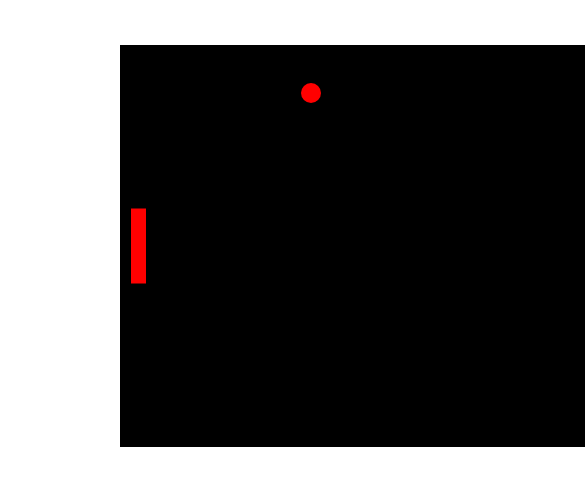
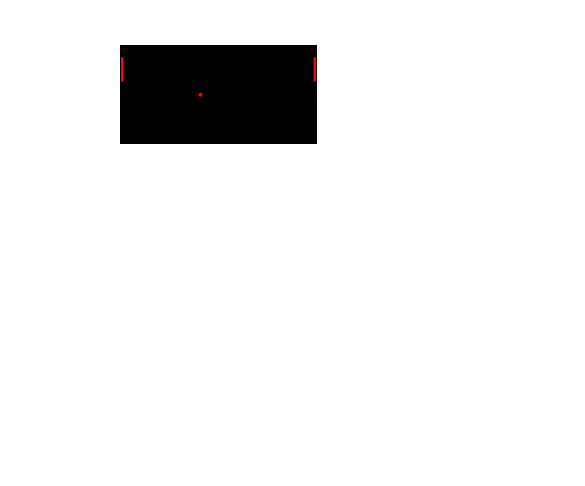
Before and after one commit to majmani1/Normal_Ping_Pong, a plain HTML site: page index.html in a window 390 px wide. Shown: the top 486 px of the page, 585 px wide, since content can reach past the window. Drawn offline with Linux system fonts and the light colour scheme.

Commit message:
responsive

```diff
--- a/index.html
+++ b/index.html
@@ -7,9 +7,10 @@
     <title>Document</title>
 </head>
 <body>
-    <canvas class="table" width="800" height="400" style="border:1px solid black;"></canvas>
+    <canvas class="table" style="border:1px solid black;"></canvas>
 
     <script src="js/app.js"></script>
     <script src="js/ball.js"></script>
+    <script src="js/responsive.js"></script>
 </body>
 </html>
--- a/js/app.js
+++ b/js/app.js
@@ -4,25 +4,32 @@
 const canvas = document.querySelector(".table")
 
 
+var infos_tbale = {
+
+    width : window.innerWidth / 2,
+    height : ( window.innerWidth / 2)/2,
+}
+
 var infos_player1 = {
-    x : 10,
-    y : canvas.height/2 - 37.5,
-    width : 15,
-    height : 75,
+    x : 0,
+    y : infos_tbale.height/2 - 37.5,
+    width : infos_tbale.width/80,
+    height : infos_tbale.height/4,
     move: "stop"
 }
 
 var infos_player2 = {
-    x : 780,
-    y : canvas.height/2 - 37.5,
-    width : 15,
-    height : 75,
+    x : infos_tbale.width - infos_player1.width,
+    y : infos_tbale.height/2 - 37.5,
+    width : infos_tbale.width/80,
+    height : infos_tbale.height/4,
     move: "stop"
 }
 
 var move_player
 
-
+canvas.width = infos_tbale.width
+canvas.height = infos_tbale.height
 
 const player1 = canvas.getContext("2d");
 const player2 = canvas.getContext("2d");
@@ -30,6 +37,7 @@ player1.fillStyle = "red";
 player2.fillStyle = "red";
 player1.fillRect(infos_player1.x,infos_player1.y,infos_player1.width,infos_player1.height);
 player2.fillRect(infos_player2.x,infos_player2.y,infos_player2.width,infos_player2.height);
+
 
 
 let clicks = []
@@ -116,11 +124,8 @@ function drawPlayer()
         }
     }
     draw_BAll()
-    // if (infos_player1.move == "stop" && infos_player2.move == "stop")
-        //     return
     player1.clearRect(0, 0, canvas.width, canvas.height);
-    // if (infos_ball.start == true)
-    //     print_text_chrono()
+
     draw_BAll()
     player1.fillRect(infos_player1.x,infos_player1.y,infos_player1.width,infos_player1.height);
     player2.fillRect(infos_player2.x,infos_player2.y,infos_player2.width,infos_player2.height);
@@ -129,4 +134,27 @@ function drawPlayer()
 
 
 
- var move_player = setInterval(drawPlayer, 15);
+var move_player = setInterval(drawPlayer, 15);
+
+addEventListener("resize", (event) => {
+    //-------- table
+    infos_tbale.width = window.innerWidth / 2
+    infos_tbale.height = (window.innerWidth / 2) / 2
+    canvas.width = infos_tbale.width
+    canvas.height = infos_tbale.height
+    //-------- player1
+    infos_player1.x = 0,
+    infos_player1.y = infos_tbale.height/2 - 37.5
+    infos_player1.width = infos_tbale.width/80
+    infos_player1.height = infos_tbale.height / 4
+    //-------- player2
+    infos_player2.x = infos_tbale.width - infos_player1.width
+    infos_player2.y = infos_tbale.height / 2 - 37.5
+    infos_player2.width = infos_tbale.width / 80
+    infos_player2.height = infos_tbale.height / 4
+    //-------- ball
+    infos_ball.x = infos_tbale.width / 2
+    infos_ball.y = infos_tbale.height / 2
+    infos_ball.width = infos_tbale.height  * 2 / 100
+
+ });
--- a/js/ball.js
+++ b/js/ball.js
@@ -1,7 +1,9 @@
 
-infos_ball = {
-    x: canvas.width/2,
-    y: canvas.height/2,
+var infos_ball = {
+    x: infos_tbale.width/2,
+    y: infos_tbale.height / 2,
+    width: infos_tbale.height  * 2 / 100,
+    height: infos_tbale.height  * 20 / 100,
     radius: 10,
     move_x: "left",
     move_y: "stop",
@@ -12,34 +14,13 @@ const ball = canvas.getContext("2d");
 
 
 
-// hna ghadi idar lchrono dial match
 
-// const text_chrono = canvas.getContext("2d");
-// function print_text_chrono(y) {
-//     console.log(y)
-
-//     text_chrono.font = "50px Arial";
-//     text_chrono.fillText(y,10,80);
-// }
-
-// var a = 5;
-// let play_match
-// play_match = setTimeout(() => {
-//     if (a == 0)
-//     {
-//         infos_ball.start_match = true
-//         clearTimeout(play_match)
-//         return
-//     }
-//     a--;
-//     print_text_chrono(a);
-//   }, "1000");
 
 
 function replay(move_x)
 {
-    infos_ball.x = canvas.width/2
-    infos_ball.y = canvas.height/2
+    infos_ball.x = infos_tbale.width/2
+    infos_ball.y = infos_tbale.height/2
     infos_ball.move_x = move_x
     infos_ball.move_y = "stop"
 }
@@ -47,7 +28,7 @@ function replay(move_x)
 function move_left_right() {
     if (infos_ball.x - infos_ball.radius < 0)
         replay("right")
-    else if (infos_ball.x + infos_ball.radius > canvas.width)
+    else if (infos_ball.x + infos_ball.radius > infos_tbale.width)
         replay("left")
     //-------------------- tir kora player 1 ----------------------
     if (infos_ball.y <= infos_player1.y + infos_player1.height && infos_ball.y >= infos_player1.y && infos_ball.x - infos_ball.radius <= infos_player1.x + infos_player1.width)
@@ -104,7 +85,7 @@ function draw_BAll()
     move_up_down()
     move_left_right()
     ball.beginPath();
-    ball.arc(infos_ball.x , infos_ball.y , 10, 0, 2 * Math.PI);
+    ball.arc(infos_ball.x , infos_ball.y , infos_ball.width, 0, 2 * Math.PI);
     ball.fillStyle = "red";
     ball.fill();
 }
```
Also changed, not shown: js/responsive.js (added).
